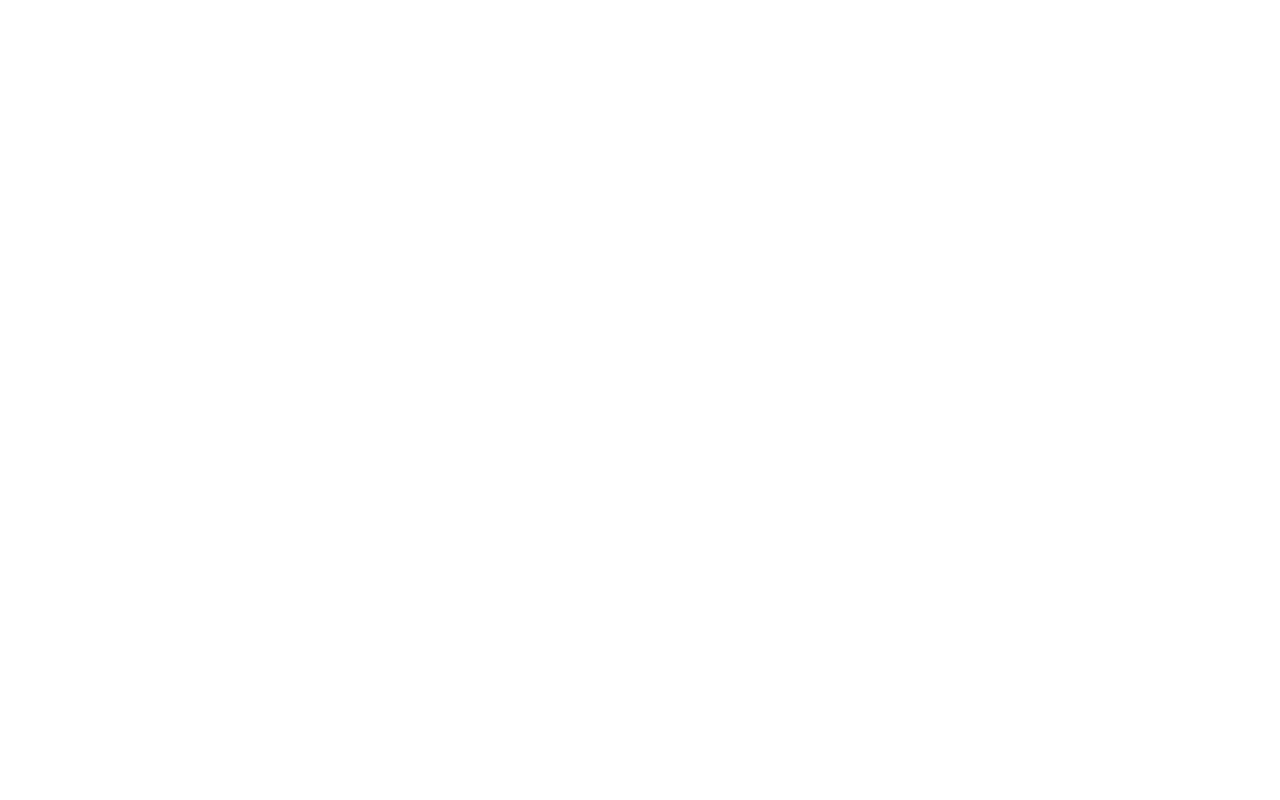
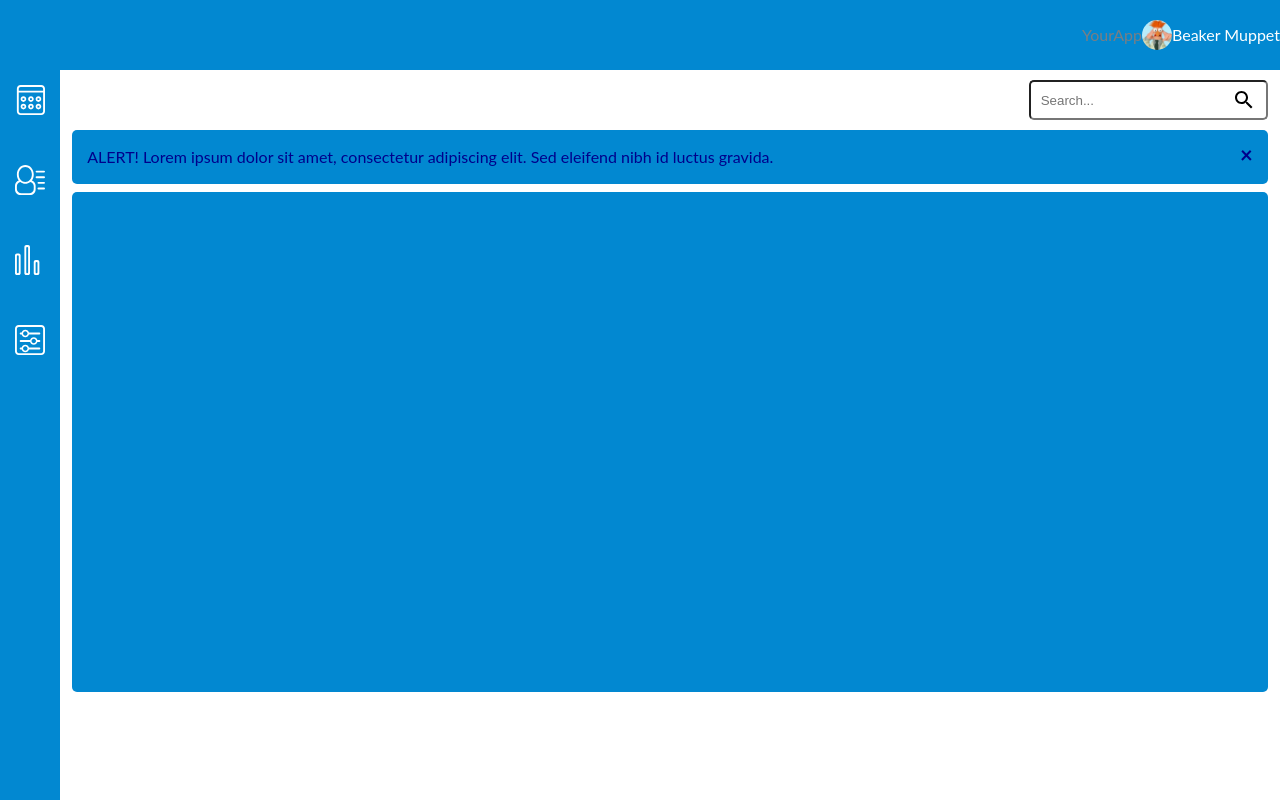
Before and after one commit to robertmullin/Project_9, a plain HTML site: page index.html in a window 1280 px wide. Drawn offline with nearby package versions, Linux system fonts and the light colour scheme.

Commit message:
Stage 2
Stage 2 commits.

```diff
--- /dev/null
+++ b/css/styles.css
@@ -0,0 +1,152 @@
+/* color light #448AFF */
+/* color dark #0288D1 */
+
+* {
+    box-sizing: border-box;
+}
+
+body {
+    color: #797e83;
+    font-size: 16px;
+    margin: 0;
+    font-family: "Lato", "Helvetica Neue", Helvetica, Arial, sans-serif;
+    line-height: 1.5;
+}
+
+a {
+  color: #fff;
+  text-decoration: none;
+  font-weight: 400;
+}
+
+div {
+    clear: both;
+}
+
+header {
+    display: flex;
+    flex-direction: row;
+    justify-content: flex-end;
+    align-items: center;
+    background-color: #0288D1;
+    width: 100%;
+    height: 70px;
+}
+
+ul,
+li {
+    list-style-type: none;
+    margin: 0;
+    padding: 0;
+}
+
+li {
+   width: 30px;
+   height: 30px;
+}
+
+.container {
+    display: flex;
+}
+
+.avatar {
+    width: 30px;
+    height: 30px;
+    border-radius: 30px;
+}
+
+#title_part_one {
+    justify-content: flex-start center;
+
+}
+
+.main-nav {
+    display: inline-flex;
+    position: fixed;
+    width: 60px;
+    height: 100%;
+    background-color: #0288D1;
+}
+
+.nav {
+    display: flex;
+    flex-direction: column;
+    justify-content: space-between;
+    height: 300px;
+    padding: 15px 0px;
+    margin: 0 auto;
+}
+
+.search-bar {
+    display: flex;
+    justify-content: flex-end;
+    height: 60px;
+    width: 98%;
+    margin: 0 auto;
+}
+
+input[type=search] {
+    width: 20%;
+    height: 40px;
+    align-self: center;
+    background-color: white;
+    background-image: url(../images/searchicon.svg);
+    background-position: right center;
+    background-repeat: no-repeat;
+    background-origin: content-box;
+    padding: 0px 10px;
+    border-radius: 5px;
+}
+
+input[type=search] {
+    -webkit-transition: width 0.4s ease-in-out;
+    transition: width 0.4s ease-in-out;
+}
+
+input[type=search]:focus {
+    width: 35%;
+}
+
+.content_area {
+    display: block;
+
+    margin-left: 60px;
+}
+
+ /* The alert message box */
+.alert {
+    width: 98%;
+    align-self: auto;
+    padding: 15px;
+    background-color: #0288D1;
+    color: darkblue;
+    margin: 0 auto;
+    margin-bottom: .5em;
+    border-radius: 5px;
+}
+
+/* The close button */
+.closebtn {
+    margin-left: 15px;
+    color: darkblue;
+    font-weight: bold;
+    float: right;
+    font-size: 22px;
+    line-height: 20px;
+    cursor: pointer;
+    transition: 0.3s;
+}
+
+/* When moving the mouse over the close button */
+.closebtn:hover {
+    color: white;
+}
+
+.chart-1 {
+    background-color: #0288D1;
+    align-self: auto;
+    width: 98%;
+    height: 500px;
+    margin: 0 auto;
+    border-radius: 5px;
+}
--- a/index.html
+++ b/index.html
@@ -2,9 +2,53 @@
 <html lang="en">
 <head>
     <meta charset="UTF-8">
+    <meta name="viewport" content="width=device-width, initial-scale=1, maximum-scale=1, user-scalable=0"/>
+    <link href='https://fonts.googleapis.com/css?family=Open+Sans:400,300,600' rel='stylesheet' type='text/css'>
+    <link href="css/styles.css" rel="stylesheet" type="text/css" />
+    <script src="https://ajax.googleapis.com/ajax/libs/jquery/3.1.1/jquery.min.js"></script>
+    <script src="https://cdnjs.cloudflare.com/ajax/libs/Chart.js/2.5.0/Chart.bundle.min.js"></script>
     <title>Web App</title>
 </head>
 <body>
+    <header>
+        <div class="header_name"><span id="title_part_one">Your</span><span id="title_part_two">App</span></div>
 
+        <div class="icon_badge"><img src="images/icon-bell.svg" alt=""><a href=""></a></img></div>
+
+        <div class="avatar"><a href=""><img class="avatar" src="images/beaker_avatar.jpg" alt=""></a></img></div>
+
+        <div class="name"><a href="">Beaker Muppet</a></div>
+    </header>
+
+
+
+    <nav class="main-nav" role="navigation">
+       <ul class="nav">
+        <li><a href=""><img src="images/icon-dashboard.svg" alt="Dashboard"></a></li>
+        <li><a href=""><img src="images/icon-members.svg" alt="Members"></a></li>
+        <li><a href=""><img src="images/icon-visits.svg" alt="Visits"></a></li>
+        <li><a href=""><img src="images/icon-settings.svg" alt="Settings"></a></li>
+       </ul>
+    </nav>
+
+    <div class="content_area">
+
+           <div class="search-bar">
+            <input type="search" id="search" placeholder="Search...">
+           </div>
+
+          <div class="alert">
+              <span class="closebtn" onclick="this.parentElement.style.display='none';">&times;</span>
+                  ALERT! Lorem ipsum dolor sit amet, consectetur adipiscing elit. Sed eleifend nibh id luctus gravida.
+          </div>
+
+       <div class="container">
+
+        <div class="chart-1">
+
+        </div>
+    </div>
+
+    </div> <!--- end content_area -->
 </body>
 </html>
```
Also changed, not shown: images/beaker_avatar.jpg (added), images/icon-bell.svg (added), images/icon-dashboard.svg (added), images/icon-facebook.svg (added), images/icon-google-plus.svg (added), images/icon-members.svg (added), images/icon-settings.svg (added), images/icon-twitter.svg (added), images/icon-visits.svg (added), images/searchicon.png (added), images/searchicon.svg (added), styles.css (deleted).
